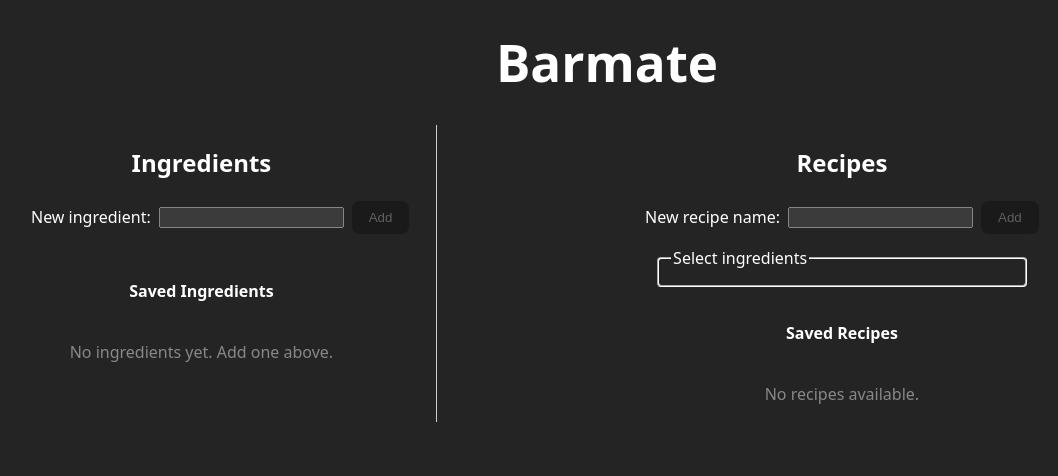
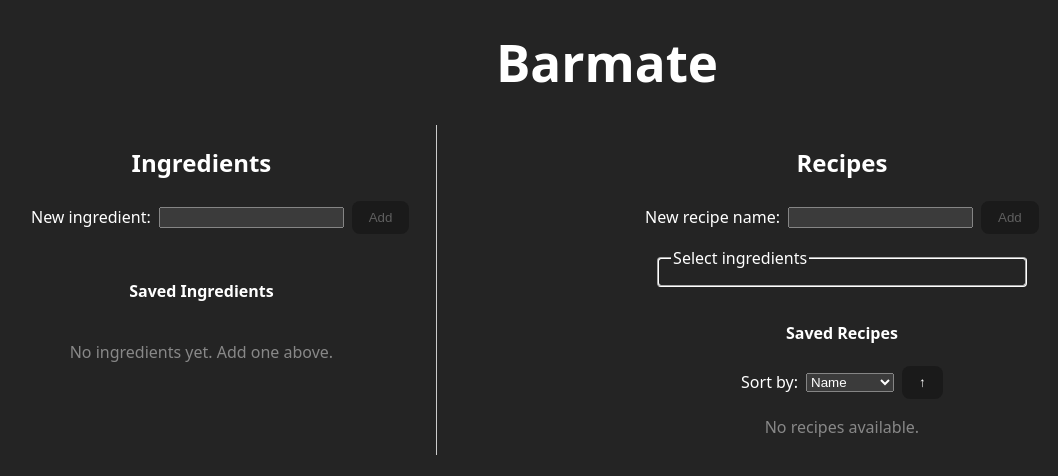
Before and after one commit to ericomoura/barmate, a React (Vite) app in the folder frontend/: page / in a window 1280 px wide. Shown: the top 476 px of the page, without its empty margins (33-1091 px from the left). Built offline with nearby package versions, Linux system fonts and the light colour scheme.

Commit message:
Added recipe sort option

```diff
--- a/frontend/src/features/recipes/components/RecipeList.module.css
+++ b/frontend/src/features/recipes/components/RecipeList.module.css
@@ -15,3 +15,9 @@
   flex-wrap: wrap;
   gap: var(--gap-small);
 }
+
+.sortMenu {
+  display: flex;
+  align-items: center;
+  gap: var(--gap-small);
+}
--- a/frontend/src/features/recipes/components/RecipeList.tsx
+++ b/frontend/src/features/recipes/components/RecipeList.tsx
@@ -1,6 +1,7 @@
+import { useState } from 'react';
 import type { Ingredient, Recipe, RecipeItem } from '../../../types';
+import styles from './RecipeList.module.css';
 import { RecipeListItem } from './RecipeListItem';
-import styles from './RecipeList.module.css';
 
 interface RecipeListProps {
   items: Recipe[];
@@ -10,13 +11,38 @@ interface RecipeListProps {
 }
 
 export function RecipeList({ items, ingredients, onDelete, onEdit }: RecipeListProps) {
-  const sortedRecipes = [...items].sort((a, b) => a.name.localeCompare(b.name));
+  function sortRecipes(recipes: Recipe[], criteria: string, ascending: boolean): Recipe[]{
+    var sorted: Recipe[] = recipes;
+
+    if (criteria === 'name') {
+      sorted = [...recipes].sort((a, b) => a.name.localeCompare(b.name));
+    } else if (criteria === 'ingredients') {
+      sorted = [...recipes].sort((a, b) => a.items.length - b.items.length);
+    }
+
+    return ascending ? sorted : sorted.reverse();
+  }
+
+
+  const [sortCriteria, setSortCriteria] = useState<string>('name');
+  const [sortAscending, setSortAscending] = useState<boolean>(true);
+  const sortedRecipes = sortRecipes(items, sortCriteria, sortAscending);
 
 
 
   return (
     <section className={styles.section}>
       <h4 id="saved-recipes-heading">Saved Recipes</h4>
+      <div className={styles.sortMenu}>
+          <label>Sort by:</label>
+          <select
+            value={sortCriteria}
+            onChange={e => setSortCriteria(e.target.value)}>
+              <option value="name">Name</option>
+              <option value="ingredients">Ingredients</option>
+          </select>
+          <button onClick={() => setSortAscending(!sortAscending)}>{sortAscending ? '↑' : '↓'}</button>
+      </div>
 
       {sortedRecipes.length === 0 ? (
         <p className={styles.empty}>No recipes available.</p>
```
